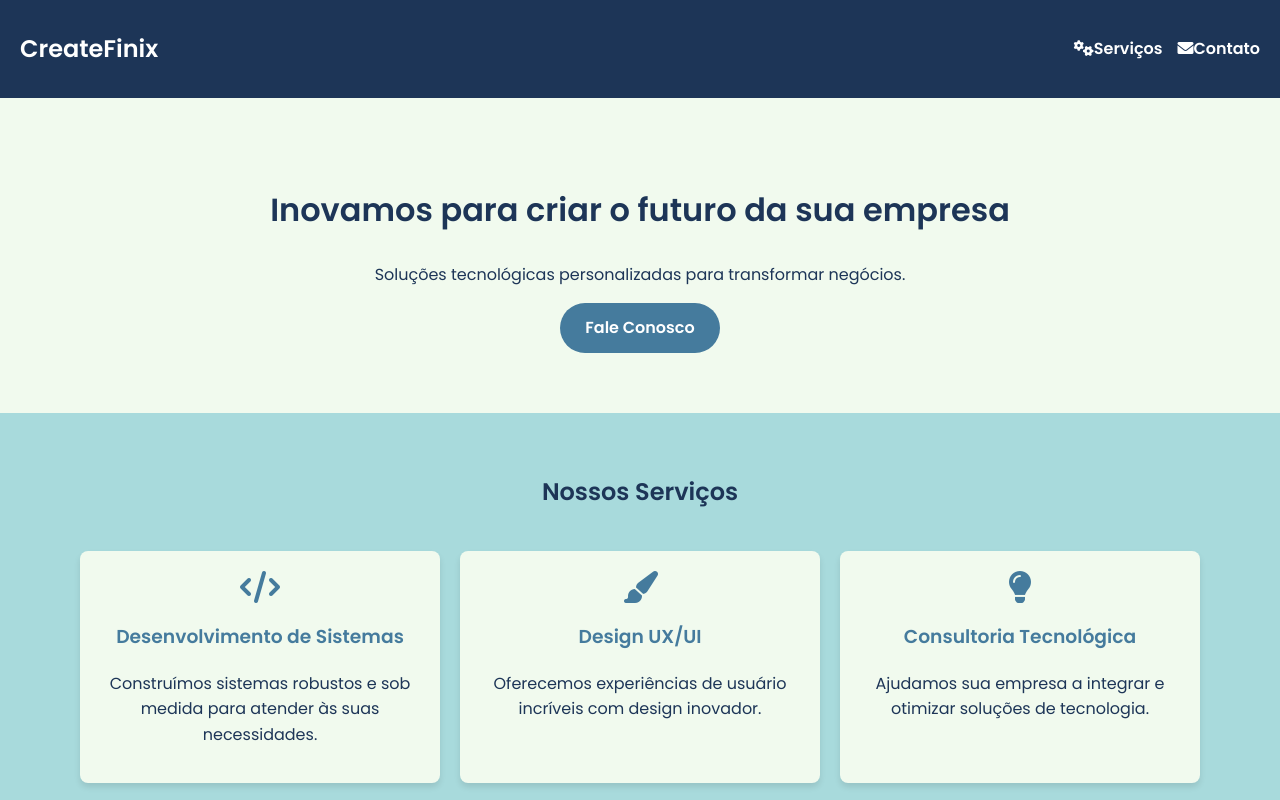
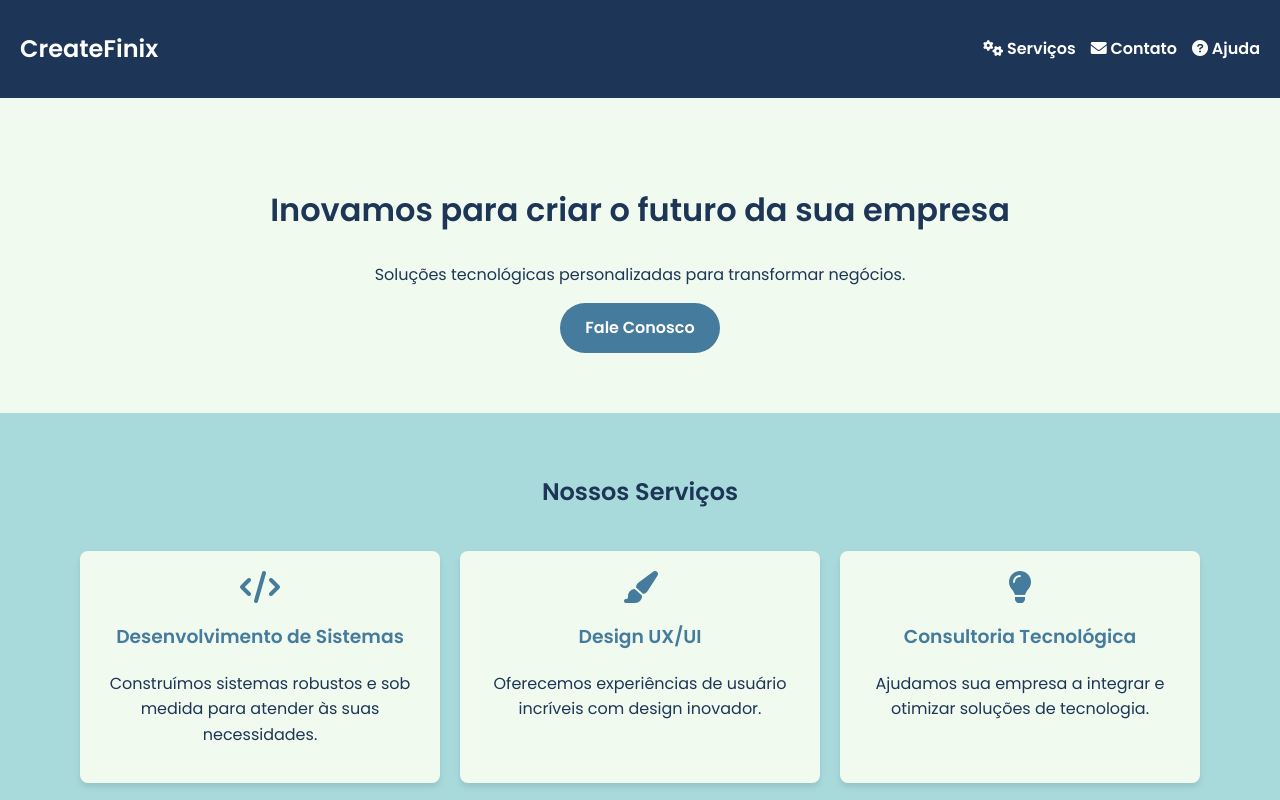
Before and after one commit to CreateFinix/LandingPageOpen, a website: page index.html in a window 1280 px wide. Shown: the top 800 px of the page. Drawn offline with Linux system fonts and the light colour scheme.

Commit message:
meu update

```diff
--- a/index.html
+++ b/index.html
@@ -16,8 +16,9 @@
     <div class="logo">CreateFinix</div>
     <nav>
       <ul class="nav-links">
-        <li><a href="#services"><i class="fas fa-cogs"></i>Serviços</a></li>
-        <li><a href="#hero"><i class="fas fa-envelope"></i>Contato</a></li>
+        <li><a href="#services"><i class="fas fa-cogs"></i>  Serviços</a></li>
+        <li><a href="#hero"><i class="fas fa-envelope"></i>  Contato</a></li>
+        <li><a href="#chatbot"><i class="fas fa-question-circle"></i>  Ajuda</a></li>
       </ul>
     </nav>
   </header>
```
